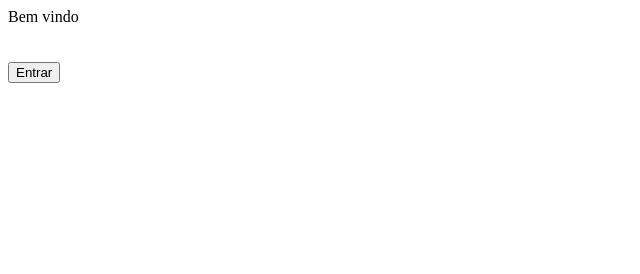
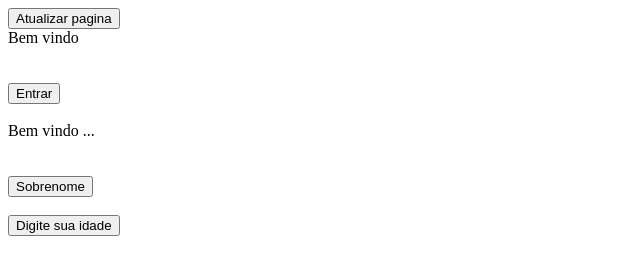
Before and after one commit to luiz0510/first_steps, a plain HTML site: page funcoes_index.html in a window 1280 px wide. Shown: the whole page, without its empty margins (0-640 px from the left). Drawn offline with Linux system fonts and the light colour scheme.

Commit message:
agora vai 2

```diff
--- a/funcoes_index.html
+++ b/funcoes_index.html
@@ -4,15 +4,31 @@
     <head>
         <title> Funçoes </title>
         <script type="text/javascript" src="script.js"></script>
-
     </head>
 
     <body>
+        <button onclick='refresh1()'>Atualizar pagina</button>
+
         <div id='area'> Bem vindo </div>
 
         <br></br>
 
         <button onclick="entrar()">Entrar</button>
+
+        <br></br>
+
+        <div id='area2'>Bem vindo ...</div>
+
+        <br></br>
+
+        <button onclick="entrar2('Luizao')">Sobrenome</button>
+
+        <br></br>
+
+        <div></div>
+        <button onclick="age()">Digite sua idade</button>
+
+
     </body>
 
 </html>
--- a/script.js
+++ b/script.js
@@ -1,4 +1,9 @@
-//funçao entrar
+//funçao refresh1
+function refresh1(){
+ window.location.href = window.location.href;
+}
+
+//funçao entrar e entrar2
 function entrar(){
 
     var area = document.getElementById('area');
@@ -7,12 +12,36 @@ function entrar(){
     if(texto == '' || texto == null){
         alert('Digite o seu nome novamente!');
         area.innerHTML = 'Bem vindo...';
+    }else{
+        area.innerHTML = 'Bem vindo' + ' ' + texto;
+    }
+}
+
+function entrar2(nome){
+
+    var area2 = document.getElementById('area2');
+    var texto = prompt('Digite seu sobrenome!');
+
+    if(texto == '' || texto == null){
+        alert('Digite seu sobrenome novamente!!!!');
+        area2.innerHTML = 'Escreva o sobrenome';
+    }else{
+        area2.innerHTML = 'Bem vindo' + ' ' + nome + ' ' + texto;
     }
 
-    else{
-        area.innerHTML = 'Bem vindo' + ' ' + texto;
-    }
+//funçao age
+function age(){
+
+    var age = document.getElementById('age');
+    var texto = prompt('Digite sua idade!');
+
+    age.innerHTML = "Luiz Eduardo tem" + ' ' + age;
+
 
 
 
 }
+
+
+
+}
```
Also changed, not shown: scrip.js (deleted), 1 other file.
